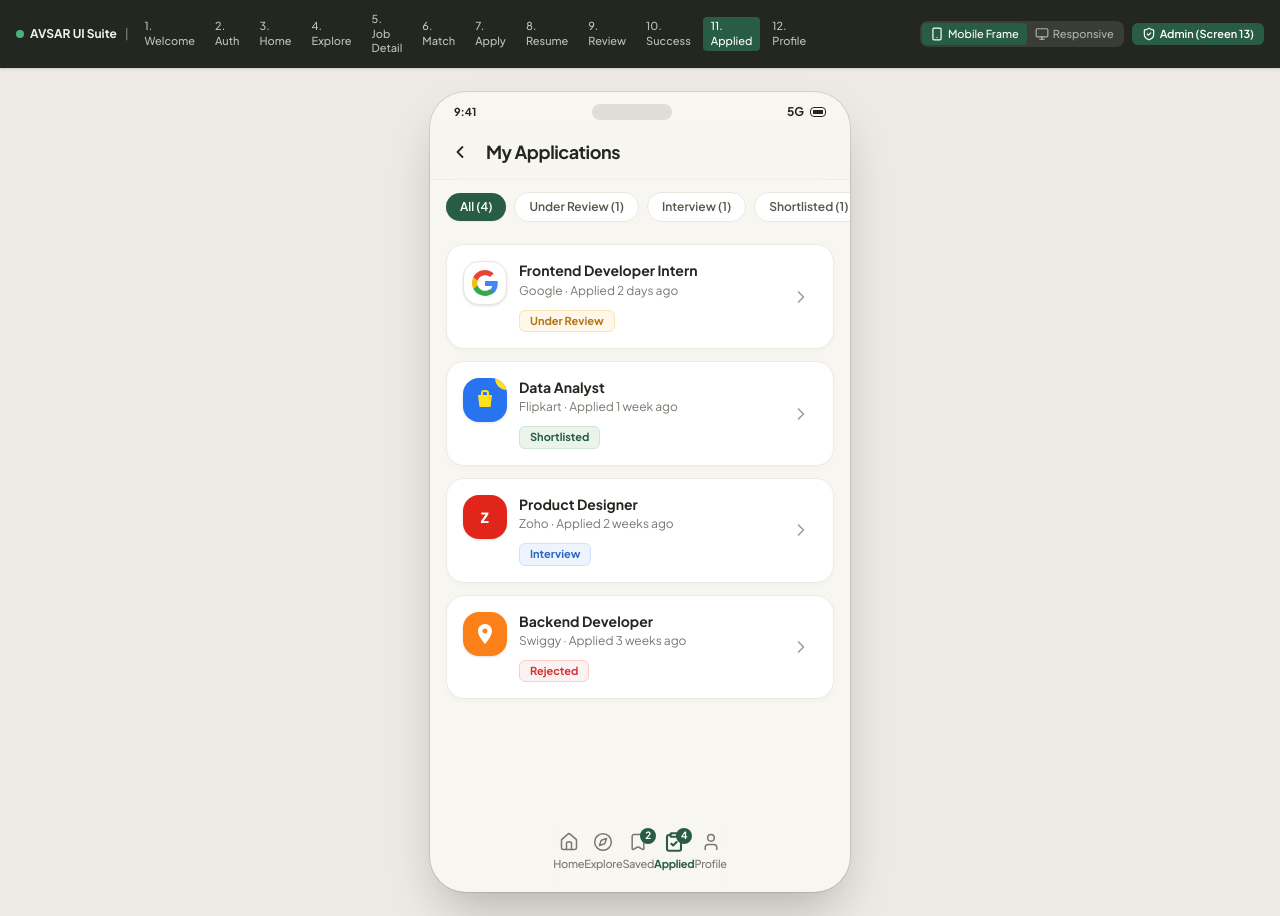
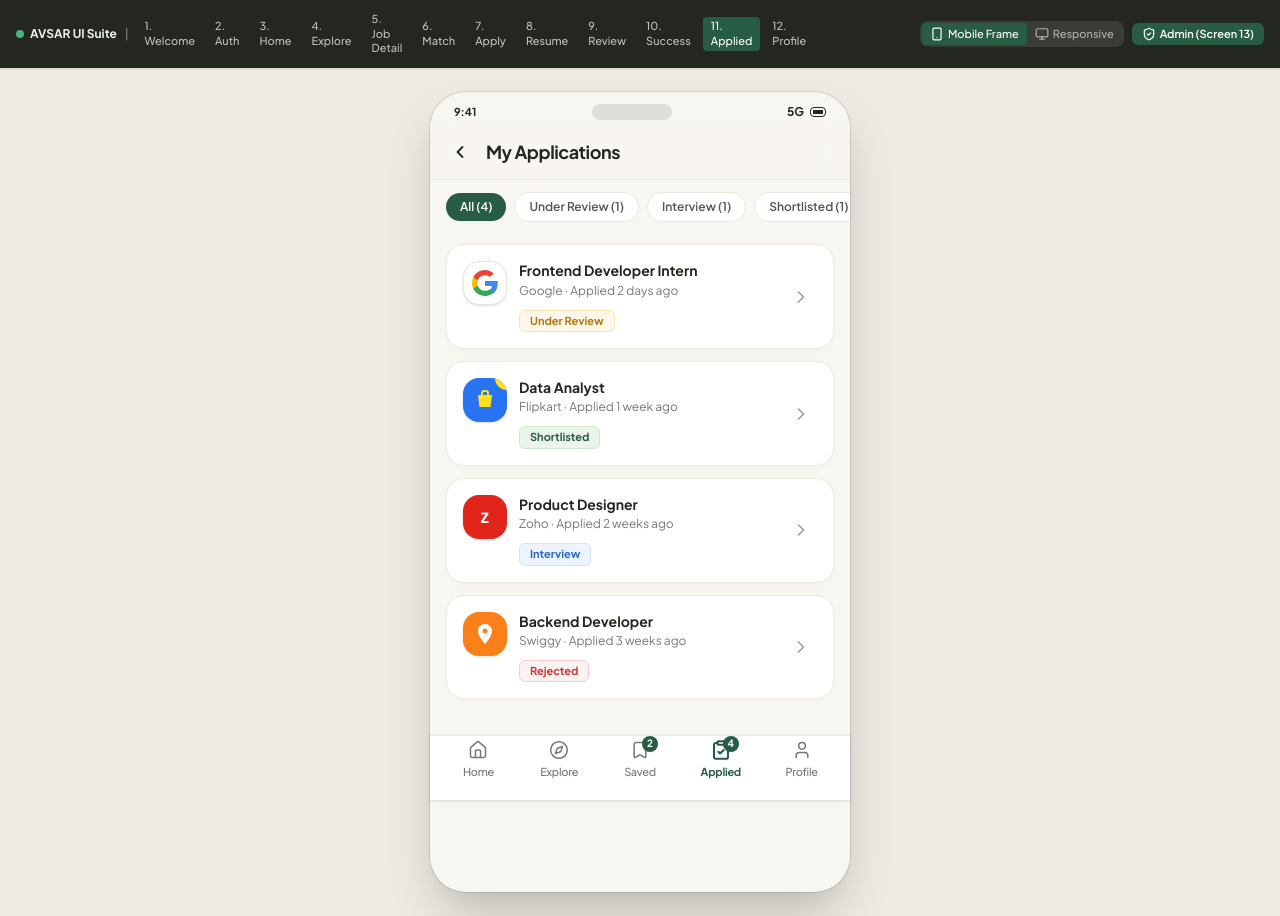
Before and after one commit to anant9934/avsar-pahse-01, a Next.js app: page /applications in a window 1280 px wide. Built offline with nearby package versions, Linux system fonts and the light colour scheme; a web font is replaced by a local one.

Commit message:
refactor(avsar): update BottomNav with accessible labels, active route indicators, and touch targets

```diff
--- a/src/components/navigation/BottomNav.tsx
+++ b/src/components/navigation/BottomNav.tsx
@@ -8,9 +8,10 @@ import { Home, Compass, Bookmark, ClipboardCheck, User } from "lucide-react";
 interface BottomNavProps {
   savedCount?: number;
   appliedCount?: number;
+  fluid?: boolean;
 }
 
-export function BottomNav({ savedCount, appliedCount }: BottomNavProps) {
+export function BottomNav({ savedCount, appliedCount, fluid = false }: BottomNavProps) {
   const pathname = usePathname();
 
   const navItems = [
@@ -24,13 +25,14 @@ export function BottomNav({ savedCount, appliedCount }: BottomNavProps) {
       label: "Explore",
       href: "/explore",
       icon: Compass,
-      isActive: pathname.startsWith("/explore") || pathname.startsWith("/jobs"),
+      isActive: pathname.startsWith("/explore") || (pathname.startsWith("/jobs") && !pathname.includes("/apply")),
     },
     {
       label: "Saved",
       href: "/saved",
       icon: Bookmark,
       badge: savedCount,
+      badgeLabel: "saved jobs",
       isActive: pathname.startsWith("/saved"),
     },
     {
@@ -38,7 +40,8 @@ export function BottomNav({ savedCount, appliedCount }: BottomNavProps) {
       href: "/applications",
       icon: ClipboardCheck,
       badge: appliedCount,
-      isActive: pathname.startsWith("/applications") || pathname.startsWith("/apply"),
+      badgeLabel: "submitted applications",
+      isActive: pathname.startsWith("/applications") || pathname.includes("/apply"),
     },
     {
       label: "Profile",
@@ -51,7 +54,9 @@ export function BottomNav({ savedCount, appliedCount }: BottomNavProps) {
   return (
     <nav
       aria-label="Bottom Navigation"
-      className="fixed bottom-0 left-0 right-0 z-40 bg-white/95 backdrop-blur-md border-t border-[#ECEAE3] max-w-md mx-auto md:relative md:max-w-none md:border-t-0 md:bg-transparent"
+      className={`fixed bottom-0 left-0 right-0 z-40 bg-white/95 backdrop-blur-md border-t border-[#ECEAE3] w-full ${
+        fluid ? "max-w-4xl" : "max-w-[420px]"
+      } mx-auto shadow-sm`}
     >
       <div className="flex items-center justify-around h-16 px-2 safe-area-bottom">
         {navItems.map((item) => {
@@ -62,24 +67,29 @@ export function BottomNav({ savedCount, appliedCount }: BottomNavProps) {
             <Link
               key={item.label}
               href={item.href}
-              className={`flex flex-col items-center justify-center flex-1 py-1 transition-colors relative ${
+              aria-current={active ? "page" : undefined}
+              className={`flex flex-col items-center justify-center flex-1 py-1 min-h-[44px] min-w-[44px] rounded-lg transition-colors relative ${
                 active ? "text-[#285C45]" : "text-[#77786F] hover:text-[#242720]"
               }`}
             >
               <div className="relative">
                 <Icon
+                  aria-hidden="true"
                   className={`w-5 h-5 transition-transform ${
                     active ? "scale-105 stroke-[2.4px]" : "stroke-[1.8px]"
                   }`}
                 />
                 {item.badge !== undefined && item.badge > 0 && (
-                  <span className="absolute -top-1 -right-2 bg-[#285C45] text-white text-[10px] font-bold rounded-full h-4 min-w-[1rem] px-1 flex items-center justify-center">
+                  <span
+                    aria-label={`${item.badge} ${item.badgeLabel || "items"}`}
+                    className="absolute -top-1 -right-2 bg-[#285C45] text-white text-[10px] font-bold rounded-full h-4 min-w-[1rem] px-1 flex items-center justify-center shadow-xs"
+                  >
                     {item.badge}
                   </span>
                 )}
               </div>
               <span
-                className={`text-[11px] mt-1 tracking-tight ${
+                className={`text-[11px] mt-1 tracking-tight select-none ${
                   active ? "font-bold text-[#285C45]" : "font-medium"
                 }`}
               >
```
